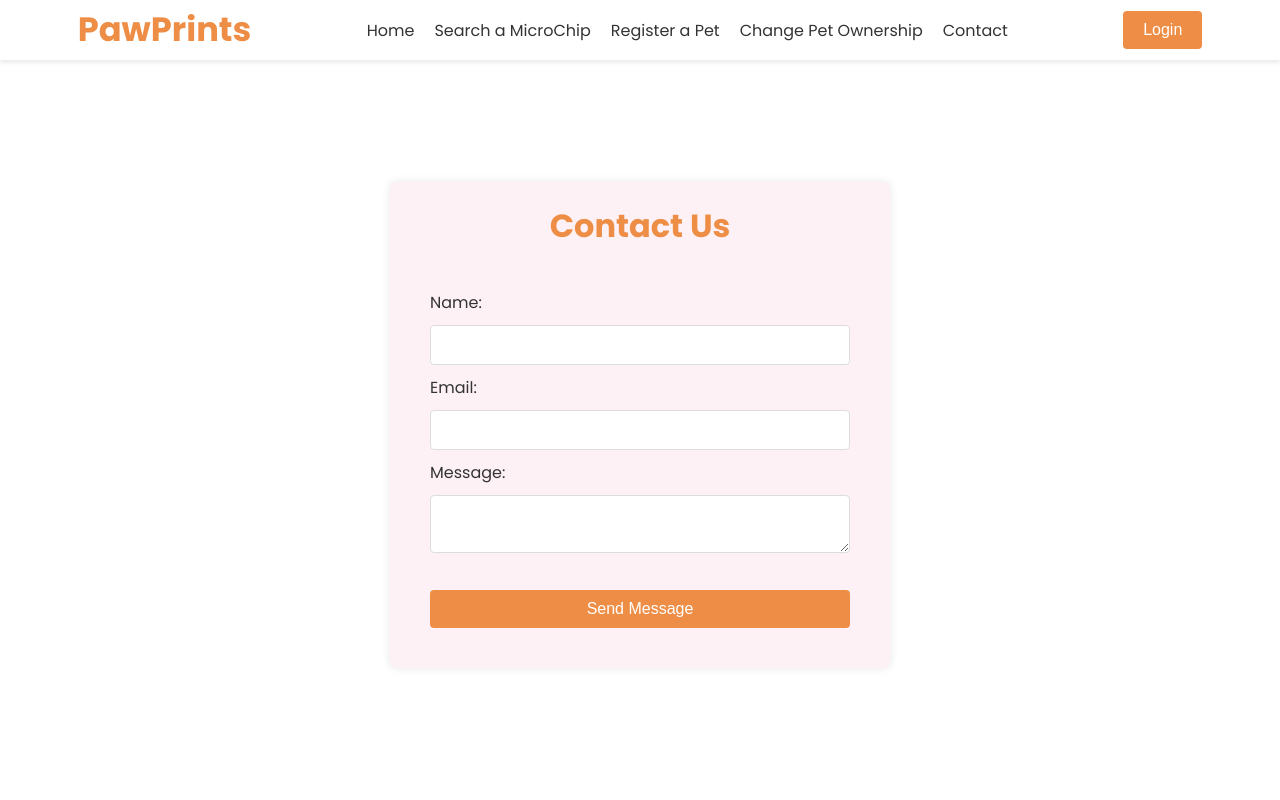
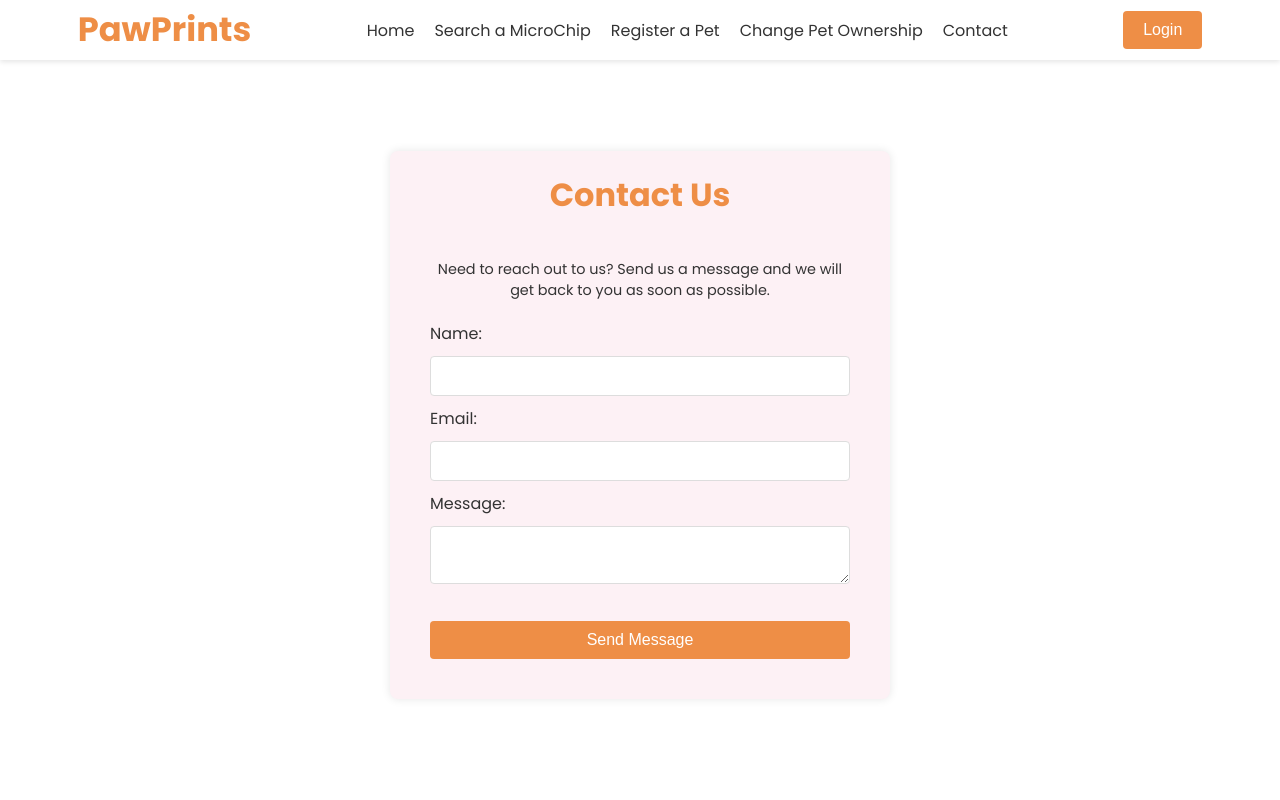
Before and after one commit to TKaburu/PawPrints, a React (Create React App) app in the folder frontend/: page /contact in a window 1280 px wide. Shown: the top 800 px of the page. Built offline with nearby package versions, Linux system fonts and the light colour scheme; no server answers.

Commit message:
fix: added a description to the contact form

```diff
--- a/frontend/src/pages/contact/ContactPage.jsx
+++ b/frontend/src/pages/contact/ContactPage.jsx
@@ -36,6 +36,13 @@ const ContactPage = () => {
           <section className="title">
             <h1>Contact Us</h1>
           </section>
+
+          <section className="description">
+            <p>
+              Need to reach out to us? Send us a message and we will get back to you as soon as possible.
+            </p>
+          </section>
+
           <label>
             Name:
             <input
--- a/frontend/src/styles/contactpage.css
+++ b/frontend/src/styles/contactpage.css
@@ -8,3 +8,10 @@
     max-width: 500px;
     margin-top: 50px;
 }
+
+.description {
+    margin-bottom: 20px;
+    font-size: 0.9rem;
+    text-align: center;
+    color: var(--text-color);
+}
```
